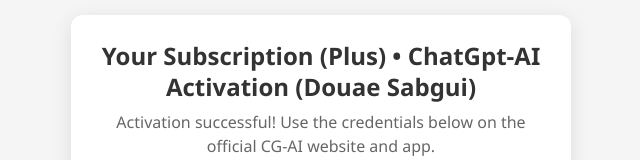
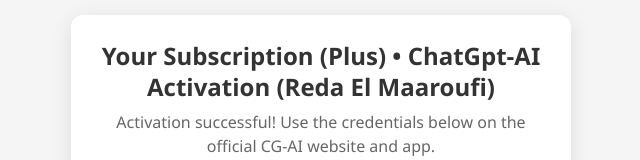
Before and after one commit to dodillo/Messkini, a plain HTML site: page index.html in a window 1280 px wide. Shown: the top 160 px of the page, without its empty margins (319-959 px from the left). Drawn offline with Linux system fonts and the light colour scheme; no server answers.

Commit message:
Update index.html

```diff
--- a/index.html
+++ b/index.html
@@ -458,7 +458,7 @@
 <body>
     <div class="container fade-in">
         <div class="header">
-            <h1>Your Subscription (Plus) • ChatGpt-AI Activation (Douae Sabgui)</h1>
+            <h1>Your Subscription (Plus) • ChatGpt-AI Activation (Reda El Maaroufi)</h1>
             <p>Activation successful! Use the credentials below on the official CG-AI website and app.</p>
         </div>
 
```
